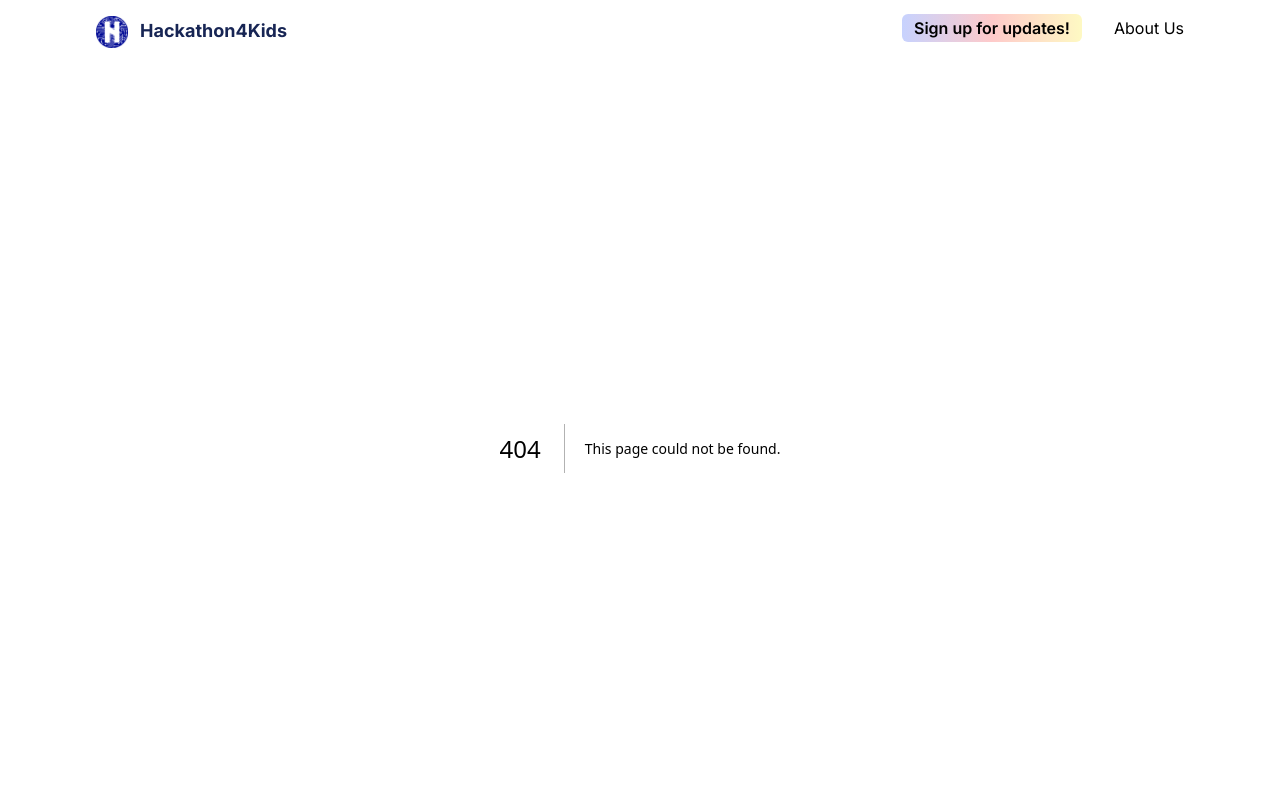
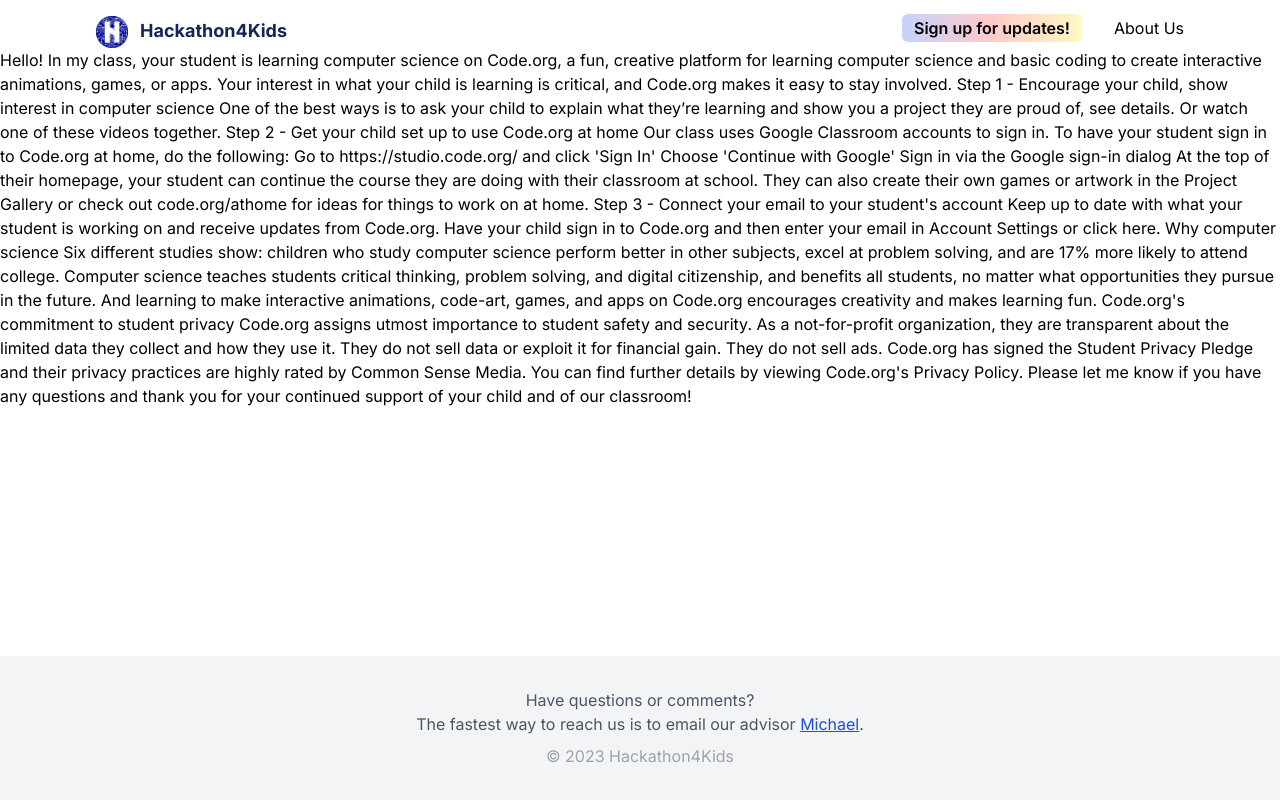
Before and after one commit to hellolol346/hackathon4kids.org, a Next.js app: page /code.org in a window 1280 px wide. Before the commit this address had no page. Shown: the top 800 px of the page. Built offline with nearby package versions, Linux system fonts and the light colour scheme.

Commit message:
feat: Add unformatted directions

```diff
--- /dev/null
+++ b/src/app/code.org/page.tsx
@@ -0,0 +1,34 @@
+const CodeOrg = () => {
+  return (
+    <p>
+      Hello!
+
+      In my class, your student is learning computer science on Code.org, a fun, creative platform for learning computer science and basic coding to create interactive animations, games, or apps. Your interest in what your child is learning is critical, and Code.org makes it easy to stay involved.
+
+      Step 1 - Encourage your child, show interest in computer science
+      One of the best ways is to ask your child to explain what they’re learning and show you a project they are proud of, see details. Or watch one of these videos together.
+
+      Step 2 - Get your child set up to use Code.org at home
+      Our class uses Google Classroom accounts to sign in. To have your student sign in to Code.org at home, do the following:
+
+      Go to https://studio.code.org/ and click 'Sign In'
+
+      Choose 'Continue with Google'
+      Sign in via the Google sign-in dialog
+      At the top of their homepage, your student can continue the course they are doing with their classroom at school. They can also create their own games or artwork in the Project Gallery or check out code.org/athome for ideas for things to work on at home.
+
+      Step 3 - Connect your email to your student's account
+      Keep up to date with what your student is working on and receive updates from Code.org. Have your child sign in to Code.org and then enter your email in Account Settings or click here.
+
+      Why computer science
+      Six different studies show: children who study computer science perform better in other subjects, excel at problem solving, and are 17% more likely to attend college. Computer science teaches students critical thinking, problem solving, and digital citizenship, and benefits all students, no matter what opportunities they pursue in the future. And learning to make interactive animations, code-art, games, and apps on Code.org encourages creativity and makes learning fun.
+
+      Code.org's commitment to student privacy
+      Code.org assigns utmost importance to student safety and security. As a not-for-profit organization, they are transparent about the limited data they collect and how they use it. They do not sell data or exploit it for financial gain. They do not sell ads. Code.org has signed the Student Privacy Pledge and their privacy practices are highly rated by Common Sense Media. You can find further details by viewing Code.org's Privacy Policy.
+
+      Please let me know if you have any questions and thank you for your continued support of your child and of our classroom!
+    </p>
+  )
+}
+
+export default CodeOrg
```
